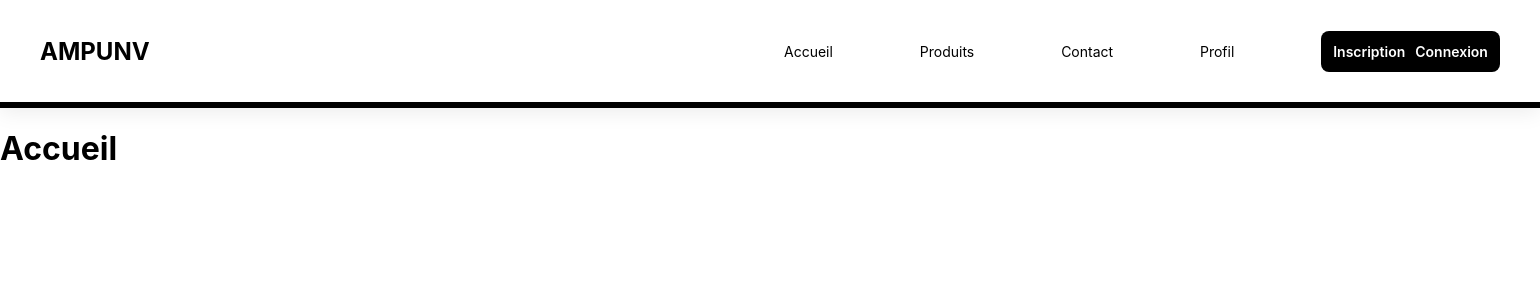
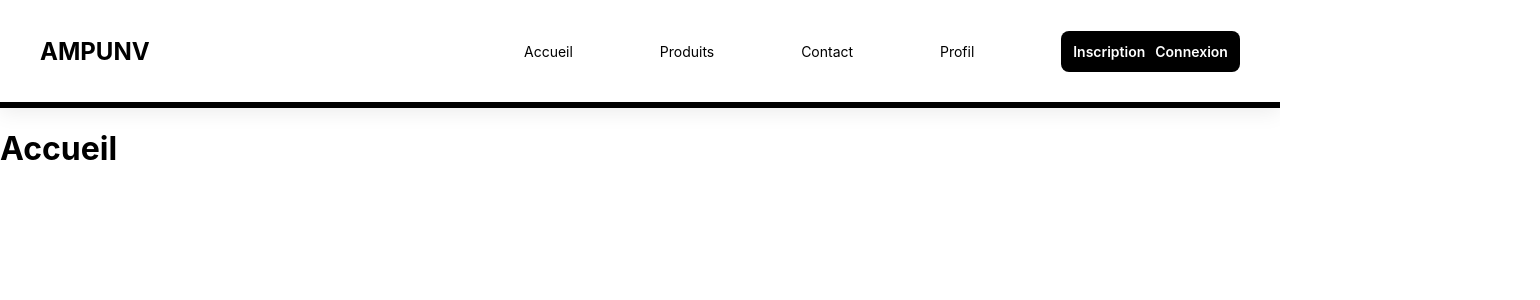
Before and after one commit to adatechschool/projet-collectif---plateforme-de-vente-de-meubles-meublea, a React (Create React App) app in the folder client/: page /Accueil in a window 1280 px wide. Shown: the top 300 px of the page, 1540 px wide, since content can reach past the window. Built offline with nearby package versions, Linux system fonts and the light colour scheme.

Commit message:
enlever width de heade pour agathe

```diff
--- a/client/src/App.css
+++ b/client/src/App.css
@@ -1,6 +1,5 @@
 .Header {
     display: flex;
-    width: 1460px;
     height: 78px;
     padding: 12px 40px;
     justify-content: space-between;
```
